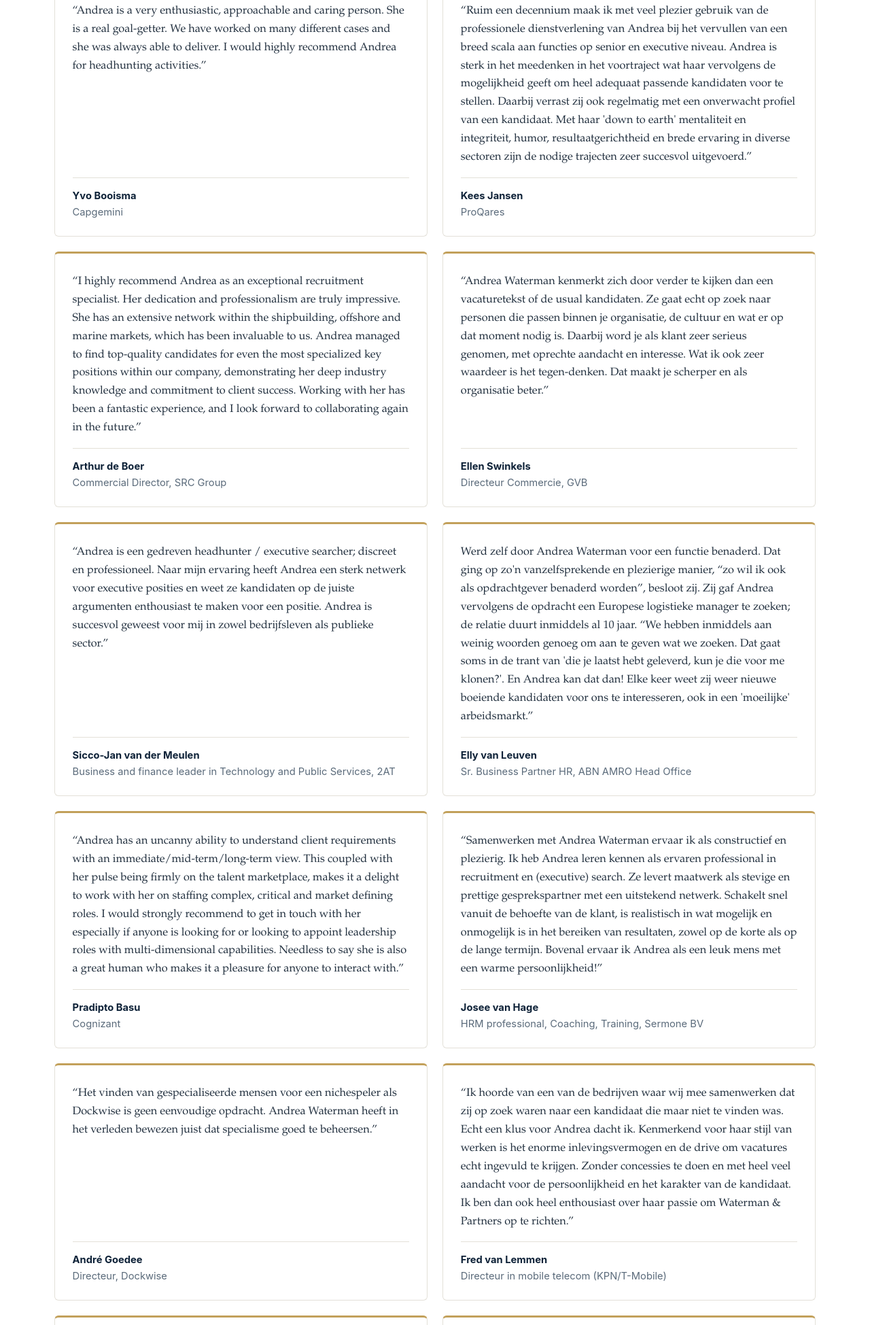
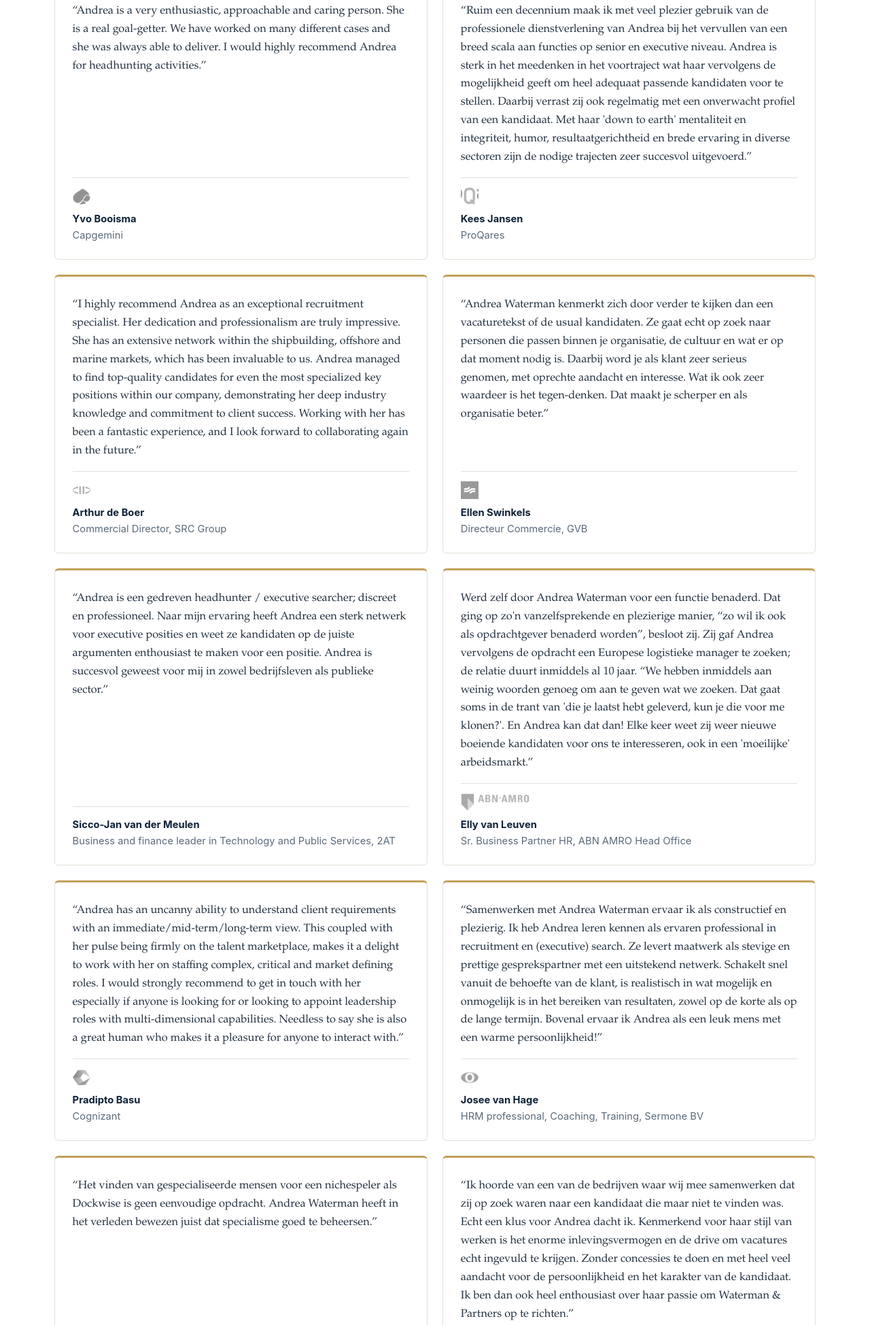
Before and after one commit to Diederikvanz/waterman-partners, a plain HTML site: page aanbevelingen.html in a window 1280 px wide. Shown: the part 762-2711 px from the top of the page at 68% size. Drawn offline with Linux system fonts and the light colour scheme.

Commit message:
Aanbevelingen: bedrijfslogo's toegevoegd aan quote cards
Co-Authored-By: Claude Sonnet 4.6 <noreply@anthropic.com>

```diff
--- a/aanbevelingen.html
+++ b/aanbevelingen.html
@@ -107,28 +107,28 @@
           <blockquote lang="en">
             <p>&ldquo;Andrea is a very enthusiastic, approachable and caring person. She is a real goal-getter. We have worked on many different cases and she was always able to deliver. I would highly recommend Andrea for headhunting activities.&rdquo;</p>
           </blockquote>
-          <figcaption><strong>Yvo Booisma</strong><br>Capgemini</figcaption>
+          <figcaption><img src="img/clients/capgemini.png" alt="Capgemini" class="quote-logo"><strong>Yvo Booisma</strong><br>Capgemini</figcaption>
         </figure>
 
         <figure class="quote-card reveal">
           <blockquote>
             <p>&ldquo;Ruim een decennium maak ik met veel plezier gebruik van de professionele dienstverlening van Andrea bij het vervullen van een breed scala aan functies op senior en executive niveau. Andrea is sterk in het meedenken in het voortraject wat haar vervolgens de mogelijkheid geeft om heel adequaat passende kandidaten voor te stellen. Daarbij verrast zij ook regelmatig met een onverwacht profiel van een kandidaat. Met haar 'down to earth' mentaliteit en integriteit, humor, resultaatgerichtheid en brede ervaring in diverse sectoren zijn de nodige trajecten zeer succesvol uitgevoerd.&rdquo;</p>
           </blockquote>
-          <figcaption><strong>Kees Jansen</strong><br>ProQares</figcaption>
+          <figcaption><img src="img/clients/proqares.png" alt="ProQares" class="quote-logo"><strong>Kees Jansen</strong><br>ProQares</figcaption>
         </figure>
 
         <figure class="quote-card reveal">
           <blockquote lang="en">
             <p>&ldquo;I highly recommend Andrea as an exceptional recruitment specialist. Her dedication and professionalism are truly impressive. She has an extensive network within the shipbuilding, offshore and marine markets, which has been invaluable to us. Andrea managed to find top-quality candidates for even the most specialized key positions within our company, demonstrating her deep industry knowledge and commitment to client success. Working with her has been a fantastic experience, and I look forward to collaborating again in the future.&rdquo;</p>
           </blockquote>
-          <figcaption><strong>Arthur de Boer</strong><br>Commercial Director, SRC Group</figcaption>
+          <figcaption><img src="img/clients/src.png" alt="SRC Group" class="quote-logo"><strong>Arthur de Boer</strong><br>Commercial Director, SRC Group</figcaption>
         </figure>
 
         <figure class="quote-card reveal">
           <blockquote>
             <p>&ldquo;Andrea Waterman kenmerkt zich door verder te kijken dan een vacaturetekst of de usual kandidaten. Ze gaat echt op zoek naar personen die passen binnen je organisatie, de cultuur en wat er op dat moment nodig is. Daarbij word je als klant zeer serieus genomen, met oprechte aandacht en interesse. Wat ik ook zeer waardeer is het tegen-denken. Dat maakt je scherper en als organisatie beter.&rdquo;</p>
           </blockquote>
-          <figcaption><strong>Ellen Swinkels</strong><br>Directeur Commercie, GVB</figcaption>
+          <figcaption><img src="img/clients/gvb.png" alt="GVB" class="quote-logo"><strong>Ellen Swinkels</strong><br>Directeur Commercie, GVB</figcaption>
         </figure>
 
         <figure class="quote-card reveal">
@@ -142,21 +142,21 @@
           <blockquote>
             <p>Werd zelf door Andrea Waterman voor een functie benaderd. Dat ging op zo'n vanzelfsprekende en plezierige manier, &ldquo;zo wil ik ook als opdrachtgever benaderd worden&rdquo;, besloot zij. Zij gaf Andrea vervolgens de opdracht een Europese logistieke manager te zoeken; de relatie duurt inmiddels al 10 jaar. &ldquo;We hebben inmiddels aan weinig woorden genoeg om aan te geven wat we zoeken. Dat gaat soms in de trant van 'die je laatst hebt geleverd, kun je die voor me klonen?'. En Andrea kan dat dan! Elke keer weet zij weer nieuwe boeiende kandidaten voor ons te interesseren, ook in een 'moeilijke' arbeidsmarkt.&rdquo;</p>
           </blockquote>
-          <figcaption><strong>Elly van Leuven</strong><br>Sr. Business Partner HR, ABN AMRO Head Office</figcaption>
+          <figcaption><img src="img/clients/abnamro.png" alt="ABN AMRO" class="quote-logo"><strong>Elly van Leuven</strong><br>Sr. Business Partner HR, ABN AMRO Head Office</figcaption>
         </figure>
 
         <figure class="quote-card reveal">
           <blockquote lang="en">
             <p>&ldquo;Andrea has an uncanny ability to understand client requirements with an immediate/mid-term/long-term view. This coupled with her pulse being firmly on the talent marketplace, makes it a delight to work with her on staffing complex, critical and market defining roles. I would strongly recommend to get in touch with her especially if anyone is looking for or looking to appoint leadership roles with multi-dimensional capabilities. Needless to say she is also a great human who makes it a pleasure for anyone to interact with.&rdquo;</p>
           </blockquote>
-          <figcaption><strong>Pradipto Basu</strong><br>Cognizant</figcaption>
+          <figcaption><img src="img/clients/cognizant.png" alt="Cognizant" class="quote-logo"><strong>Pradipto Basu</strong><br>Cognizant</figcaption>
         </figure>
 
         <figure class="quote-card reveal">
           <blockquote>
             <p>&ldquo;Samenwerken met Andrea Waterman ervaar ik als constructief en plezierig. Ik heb Andrea leren kennen als ervaren professional in recruitment en (executive) search. Ze levert maatwerk als stevige en prettige gesprekspartner met een uitstekend netwerk. Schakelt snel vanuit de behoefte van de klant, is realistisch in wat mogelijk en onmogelijk is in het bereiken van resultaten, zowel op de korte als op de lange termijn. Bovenal ervaar ik Andrea als een leuk mens met een warme persoonlijkheid!&rdquo;</p>
           </blockquote>
-          <figcaption><strong>Josee van Hage</strong><br>HRM professional, Coaching, Training, Sermone BV</figcaption>
+          <figcaption><img src="img/clients/sermone.png" alt="Sermone" class="quote-logo"><strong>Josee van Hage</strong><br>HRM professional, Coaching, Training, Sermone BV</figcaption>
         </figure>
 
         <figure class="quote-card reveal">
@@ -177,21 +177,21 @@
           <blockquote>
             <p>&ldquo;Andrea heb ik leren kennen als een professional met werkelijke interesse, een uitstekend inschattingsvermogen en een warme persoonlijkheid die snel en kordaat de juiste kandidaten weet te presenteren. Bovendien een leuk en goed mens waar je graag zaken mee doet!&rdquo;</p>
           </blockquote>
-          <figcaption><strong>Ton Broekhuis</strong><br>HR Manager, HEMA (tevens Manager P&amp;O, Yarden)</figcaption>
+          <figcaption><img src="img/clients/hema.png" alt="HEMA" class="quote-logo"><strong>Ton Broekhuis</strong><br>HR Manager, HEMA (tevens Manager P&amp;O, Yarden)</figcaption>
         </figure>
 
         <figure class="quote-card reveal">
           <blockquote>
             <p>&ldquo;Wij hebben in Andrea Waterman een gedreven partner gevonden. De manier van samenwerken is prettig en efficiënt. Slagvaardig, met oog voor onze behoeften! Andrea handelt professioneel, communiceert helder en duidelijk en ze heeft een proactieve houding, waarbij zij niet opgeeft tot de juiste kandidaat gevonden en voorgesteld is. Dankzij haar goede netwerk, weet zij de juiste, op het profiel passende kandidaten te selecteren, die goed geïnformeerd bij ons op gesprek komen.&rdquo;</p>
           </blockquote>
-          <figcaption><strong>Patricia da Cruz</strong><br>Recruitment Human Resources, Tele2</figcaption>
+          <figcaption><img src="img/clients/tele2.png" alt="Tele2" class="quote-logo"><strong>Patricia da Cruz</strong><br>Recruitment Human Resources, Tele2</figcaption>
         </figure>
 
         <figure class="quote-card reveal">
           <blockquote>
             <p>&ldquo;Andrea Waterman onderscheidt zich in positieve zin, door ook voor hele lastige vacatures kandidaten te spotten en dat proces vervolgens buitengewoon goed te monitoren. Daardoor zijn zowel organisatie als kandidaat maximaal op de hoogte van de voortgang in het proces en stijgt de kans op win-win voor alle partijen.&rdquo;</p>
           </blockquote>
-          <figcaption><strong>Will Janssen</strong><br>HR Manager, TNO Industrie en Techniek</figcaption>
+          <figcaption><img src="img/clients/tno.png" alt="TNO" class="quote-logo"><strong>Will Janssen</strong><br>HR Manager, TNO Industrie en Techniek</figcaption>
         </figure>
 
         <figure class="quote-card reveal">
@@ -205,28 +205,28 @@
           <blockquote>
             <p>&ldquo;Al snel na mijn benoeming werd ik door Andrea benaderd met de boodschap dat zij diverse kandidaten uit de outsourcing branche in haar portefeuille had. De door Andrea aangedragen kandidaten beperkten zich niet uitsluitend tot één professie zoals sales, maar ook bracht zij outsourcing consultants, contracting consultants, pricers, bid managers en andere profielen aan. Inmiddels heeft Andrea in een periode van zo'n 9 maanden 3 outsourcing professionals binnen TSI weten te plaatsen, in de functies van Senior Engagement Manager, Senior Outsourcing Consultant en Outsourcing Pricer. Andrea heeft hiermee een waardevolle bijdrage aan de totstandkoming van het Global Big Deal Management team van TSI geleverd.&rdquo;</p>
           </blockquote>
-          <figcaption><strong>Oscar Boesenach</strong><br>VP Big Deal Management, Corporate Customers, T-Systems International</figcaption>
+          <figcaption><img src="img/clients/tsystems.png" alt="T-Systems International" class="quote-logo"><strong>Oscar Boesenach</strong><br>VP Big Deal Management, Corporate Customers, T-Systems International</figcaption>
         </figure>
 
         <figure class="quote-card reveal">
           <blockquote>
             <p>&ldquo;Met veel genoegen kijk ik terug op het proces dat we doorlopen hebben bij de werving van de managing director voor DNV Nederland en het Midden Oosten. Naast het snelle en goed afgestemde proces gaat het er met name om dat de kandidaat past binnen het profiel (ook financieel) en een goede en evenwichtige aanvulling is op het bestaande directieteam. Dit laatste is moeilijk te formuleren, maar Andrea heeft goed aangevoeld wat we bedoelden. Het uiteindelijke resultaat is zeker geslaagd.&rdquo;</p>
           </blockquote>
-          <figcaption><strong>Gerard van Beek</strong><br>Directeur HRM, DNV</figcaption>
+          <figcaption><img src="img/clients/dnv.png" alt="DNV" class="quote-logo"><strong>Gerard van Beek</strong><br>Directeur HRM, DNV</figcaption>
         </figure>
 
         <figure class="quote-card reveal">
           <blockquote lang="en">
             <p>&ldquo;Andrea was the headhunter who recruited me into Avaya. She is a high calibre professional who understands all requirements for a successful business match. Andrea is very focused and executes flawlessly, whilst managing all relevant parties and stakeholders. She has a strong network in the industry and is well respected and a great person to work with.&rdquo;</p>
           </blockquote>
-          <figcaption><strong>Vincent Litjens</strong><br>Global Accounts USA, Amazon Web Services</figcaption>
+          <figcaption><img src="img/clients/aws.png" alt="Amazon Web Services" class="quote-logo"><strong>Vincent Litjens</strong><br>Global Accounts USA, Amazon Web Services</figcaption>
         </figure>
 
         <figure class="quote-card reveal">
           <blockquote lang="en">
             <p>&ldquo;Worked with Andrea on several assignments in our Global Services environment in which she demonstrated her strong network and understanding of the market by delivering highly qualified candidates within a short period of time. I would strongly recommend her for senior roles in Sales, Sales Management and Managed - Outsourcing Services related positions.&rdquo;</p>
           </blockquote>
-          <figcaption><strong>Emile Kossen</strong><br>Head Talent Acquisition, Diebold Nixdorf | Software Group</figcaption>
+          <figcaption><img src="img/clients/dieboldnixdorf.png" alt="Diebold Nixdorf" class="quote-logo"><strong>Emile Kossen</strong><br>Head Talent Acquisition, Diebold Nixdorf | Software Group</figcaption>
         </figure>
 
         <figure class="quote-card reveal">
--- a/css/style.css
+++ b/css/style.css
@@ -386,6 +386,16 @@ a { color: var(--navy-soft); }
   padding-top: 0.85rem;
 }
 .quote-card figcaption strong { color: var(--navy); }
+.quote-logo {
+  display: block;
+  height: 26px;
+  width: auto;
+  max-width: 110px;
+  object-fit: contain;
+  margin-bottom: 0.5rem;
+  filter: grayscale(100%);
+  opacity: 0.6;
+}
 
 /* ===== Hero compact (subpagina's) ===== */
 .hero-compact { padding: clamp(3rem, 7vw, 5rem) 0 clamp(4.5rem, 9vw, 7rem); }
```
